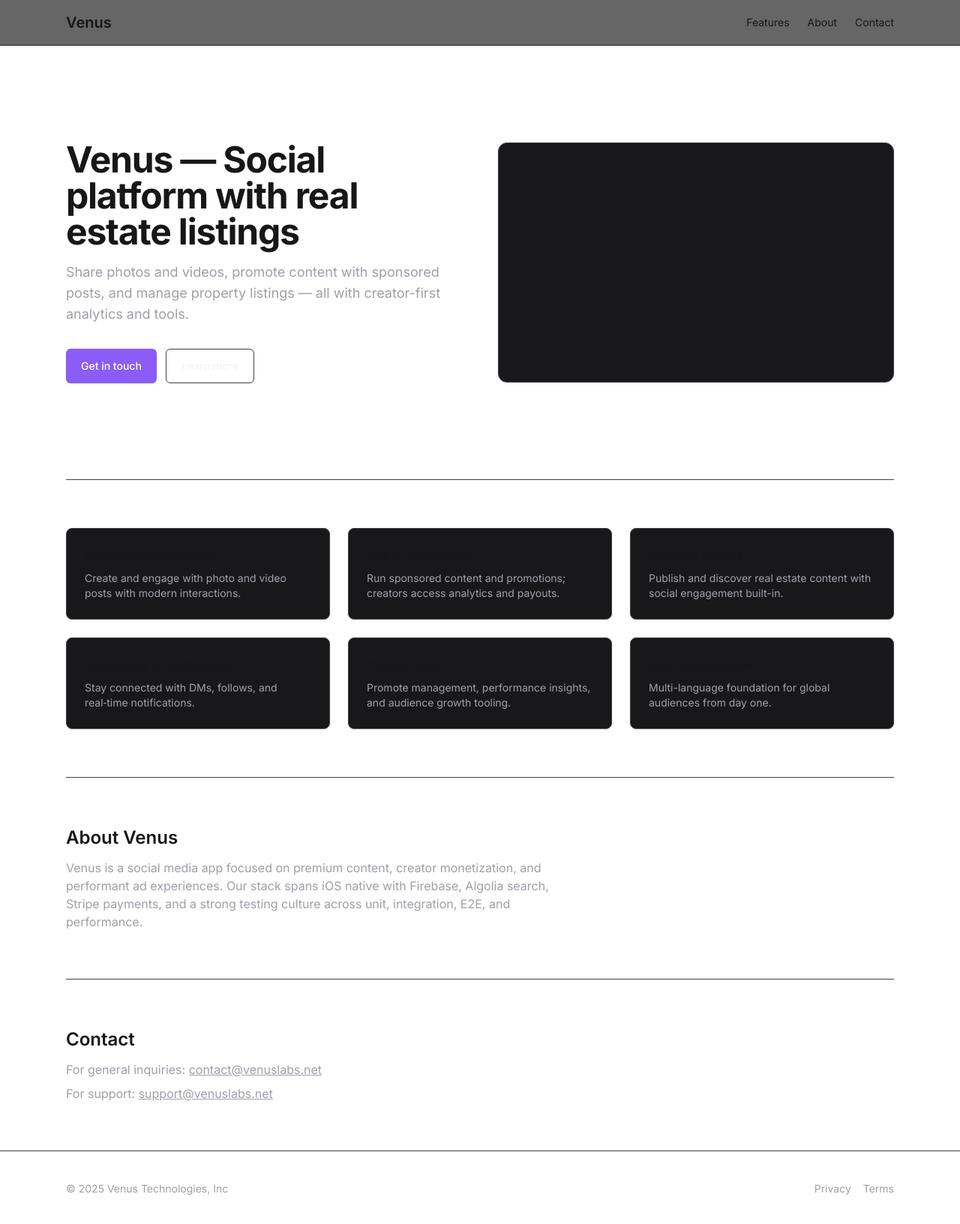
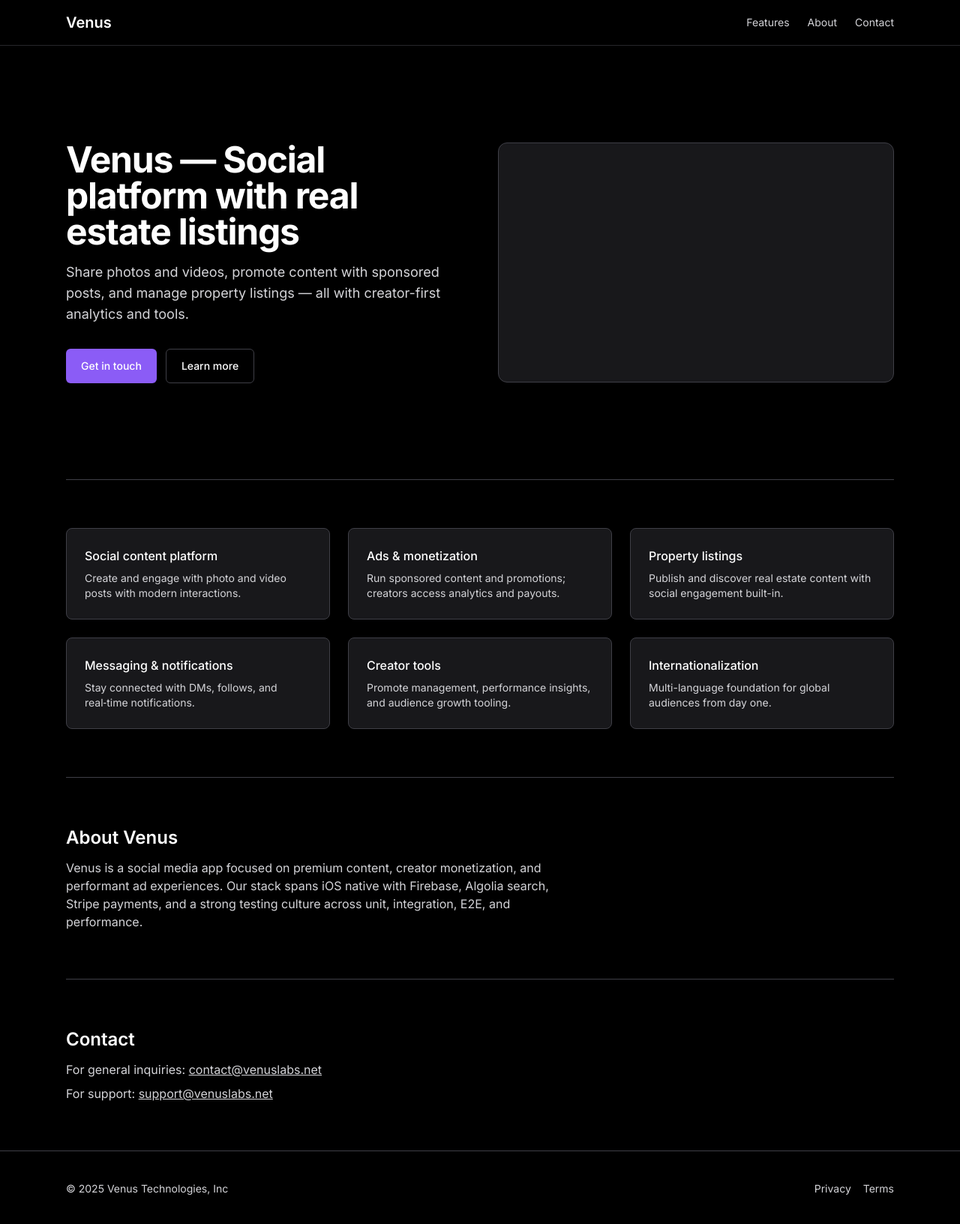
Before and after one commit to venuslabs-org/venus-website, a Next.js app: page / in a window 1280 px wide. Shown: the top 1632 px of the page at 75% size. Built offline with nearby package versions, Linux system fonts and the light colour scheme.

Commit message:
Update global styles and homepage to implement a dark theme, enhancing visual consistency and readability. Adjust text colors for improved contrast and accessibility across various sections.

```diff
--- a/src/app/globals.css
+++ b/src/app/globals.css
@@ -1,8 +1,8 @@
 @import "tailwindcss";
 
 :root {
-  --background: #ffffff;
-  --foreground: #171717;
+  --background: #000000;
+  --foreground: #f4f4f5;
   --venus-primary: #8B5CF6;
   --venus-secondary: #A78BFA;
 }
@@ -14,13 +14,6 @@
   --font-mono: var(--font-geist-mono);
 }
 
-@media (prefers-color-scheme: dark) {
-  :root {
-    --background: #0a0a0a;
-    --foreground: #ededed;
-  }
-}
-
 body {
   background: var(--background);
   color: var(--foreground);
--- a/src/app/page.tsx
+++ b/src/app/page.tsx
@@ -3,11 +3,11 @@
     <div className="min-h-screen">
       <header className="sticky top-0 z-20 backdrop-blur supports-[backdrop-filter]:bg-black/60 border-b border-zinc-800">
         <div className="mx-auto flex max-w-6xl items-center justify-between px-6 py-4">
-          <div className="text-xl font-semibold">Venus</div>
+          <div className="text-xl font-semibold text-white">Venus</div>
           <nav className="hidden gap-6 text-sm md:flex">
-            <a href="#features" className="hover:text-white">Features</a>
-            <a href="#about" className="hover:text-white">About</a>
-            <a href="#contact" className="hover:text-white">Contact</a>
+            <a href="#features" className="text-zinc-300 hover:text-white transition-colors">Features</a>
+            <a href="#about" className="text-zinc-300 hover:text-white transition-colors">About</a>
+            <a href="#contact" className="text-zinc-300 hover:text-white transition-colors">Contact</a>
           </nav>
         </div>
       </header>
@@ -16,10 +16,10 @@
         <section className="py-24 md:py-32">
           <div className="grid items-center gap-12 md:grid-cols-2">
             <div>
-              <h1 className="text-4xl font-bold tracking-tight md:text-5xl">
+              <h1 className="text-4xl font-bold tracking-tight md:text-5xl text-white">
                 Venus — Social platform with real estate listings
               </h1>
-              <p className="mt-4 max-w-prose text-lg text-zinc-400">
+              <p className="mt-4 max-w-prose text-lg text-zinc-300">
                 Share photos and videos, promote content with sponsored posts, and manage property listings — all with
                 creator-first analytics and tools.
               </p>
@@ -33,7 +33,7 @@
                 </a>
                 <a
                   href="#features"
-                  className="inline-flex items-center justify-center rounded-md border border-zinc-700 px-5 py-3 text-sm font-medium text-zinc-100 hover:bg-zinc-800"
+                  className="inline-flex items-center justify-center rounded-md border border-zinc-700 px-5 py-3 text-sm font-medium text-white hover:bg-zinc-800"
                 >
                   Learn more
                 </a>
@@ -57,8 +57,8 @@
         </section>
 
         <section id="about" className="border-t border-zinc-700 py-16">
-          <h2 className="text-2xl font-semibold">About Venus</h2>
-          <p className="mt-3 max-w-prose text-zinc-400">
+          <h2 className="text-2xl font-semibold text-white">About Venus</h2>
+          <p className="mt-3 max-w-prose text-zinc-300">
             Venus is a social media app focused on premium content, creator monetization,
             and performant ad experiences. Our stack spans iOS native with Firebase,
             Algolia search, Stripe payments, and a strong testing culture across unit,
@@ -67,21 +67,21 @@
         </section>
 
         <section id="contact" className="border-t border-zinc-700 py-16">
-          <h2 className="text-2xl font-semibold">Contact</h2>
-          <div className="mt-3 space-y-2 text-zinc-400">
+          <h2 className="text-2xl font-semibold text-white">Contact</h2>
+          <div className="mt-3 space-y-2 text-zinc-300">
             <p>For general inquiries: <a className="underline hover:text-white transition-colors" href="mailto:contact@venuslabs.net">contact@venuslabs.net</a></p>
             <p>For support: <a className="underline hover:text-white transition-colors" href="mailto:support@venuslabs.net">support@venuslabs.net</a></p>
           </div>
         </section>
       </main>
 
-      <footer className="border-t border-zinc-700 py-10 text-center text-sm text-zinc-400">
+      <footer className="border-t border-zinc-700 py-10 text-center text-sm text-zinc-300">
         <div className="mx-auto max-w-6xl px-6">
           <div className="flex flex-col items-center gap-3 md:flex-row md:justify-between">
             <span>© {new Date().getFullYear()} Venus Technologies, Inc</span>
             <div className="flex items-center gap-4">
-              <a className="hover:underline" href="/privacy">Privacy</a>
-              <a className="hover:underline" href="/terms">Terms</a>
+              <a className="text-zinc-300 hover:text-white hover:underline transition-colors" href="/privacy">Privacy</a>
+              <a className="text-zinc-300 hover:text-white hover:underline transition-colors" href="/terms">Terms</a>
             </div>
           </div>
         </div>
@@ -93,8 +93,8 @@
 function Feature({ title, desc }: { title: string; desc: string }) {
   return (
     <div className="rounded-lg border border-zinc-700 bg-zinc-900 p-6 shadow-sm">
-      <h3 className="font-medium">{title}</h3>
-      <p className="mt-2 text-sm text-zinc-400">{desc}</p>
+      <h3 className="font-medium text-white">{title}</h3>
+      <p className="mt-2 text-sm text-zinc-300">{desc}</p>
     </div>
   );
 }
```
